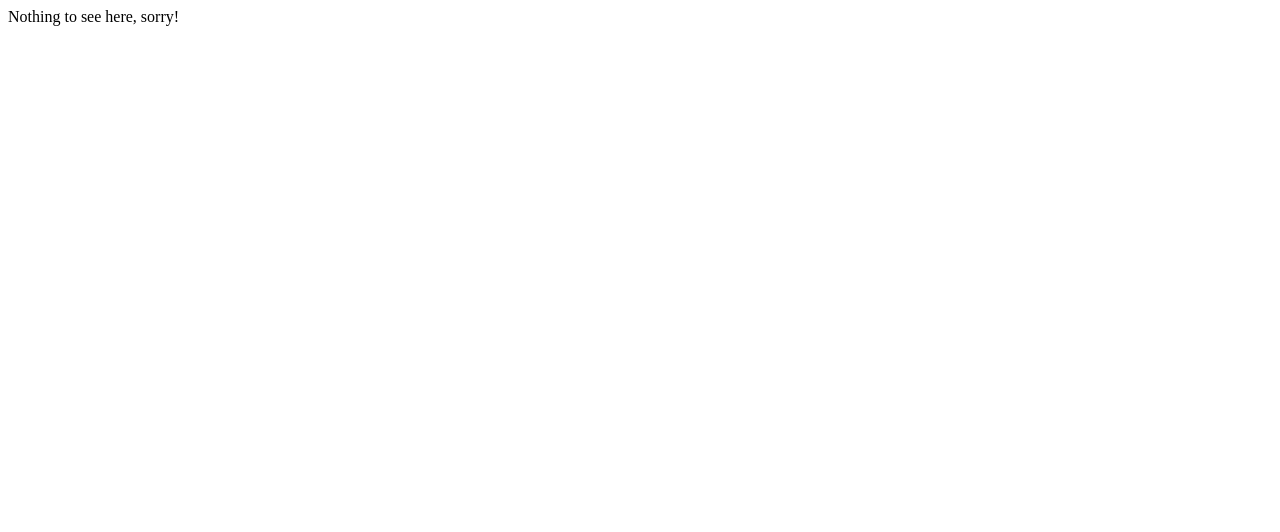
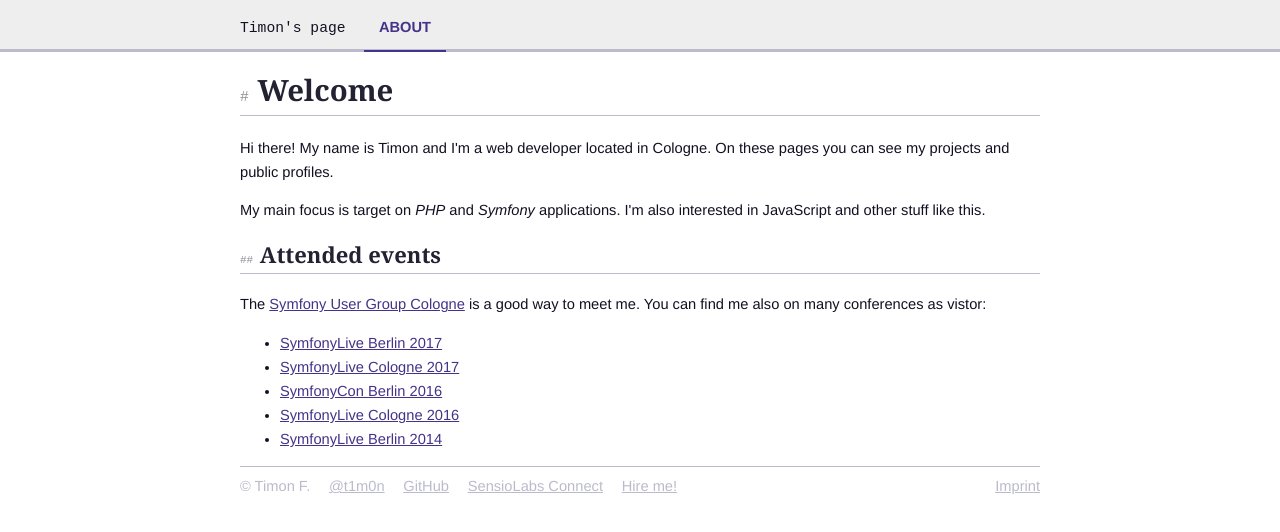
Before and after one commit to timonf/timonf.github.io, a plain HTML site: page index.html in a window 1280 px wide. Drawn offline with Linux system fonts and the light colour scheme.

Commit message:
Put some more information to my page

```diff
--- a/index.html
+++ b/index.html
@@ -1,10 +1,71 @@
-<!doctype html>
-<html lang="en">
-<head>
-<meta charset="utf-8">
+<!doctype html><html lang=en><head><meta charset=utf-8><meta name=viewport content="width=device-width,initial-scale=1">
 <title>Timon's GitHub page</title>
-</head>
-<body>
-Nothing to see here, sorry!
-</body>
-</html>
+<style>
+html {font: 11pt/18pt Helvetica,Arial,sans-serif}
+body {margin: 0 auto; max-width: 800px; padding-top: calc(2rem + 18pt); color: #112}
+old,warning {background: #A34; display: block; padding: 1rem; margin: 0 -5px; color: #fff}
+header {box-sizing: border-box; background: #eee;margin: 0 -5px; overflow-x: auto; white-space: nowrap; position: fixed; left: 0; right: 0; top: 0; box-shadow: inset 0 -.2rem 0 #bbc}
+header nav {margin: 0 auto; max-width: 800px; box-sizing: border-box;}
+header span {font-family: monospace;cursor: default; margin-right: 1rem}
+header a {display: inline-block; padding: 1rem;text-decoration: none; transition: background-color 250ms; font-weight: 700; text-transform: uppercase;}
+header a.active, header a:active {padding-bottom: .8rem; border-bottom: .2rem solid #438}
+header a, header a:link {color: #438}
+header a:hover, header a:focus {background: #bbc}
+footer {border-top: 1px solid #bbc; padding-top: .5rem; color: #bbc}
+footer nav {display: inline-block;}
+footer nav a {margin: 0 0 0 1rem}
+footer nav.imprint {float: right}
+footer a, footer a:link {color: #bbc}
+a, a:link {color: #438}
+h1,h2,h3 {font-family: Georgia,Times,sans-serif; color: #223; line-height: 1.2em}
+h1,h2 {border-bottom: 1px solid #bbc}
+h1:before{content:'# '}
+h1:after{content:''}
+h2:before{content:'## '}
+h2:after{content:''}
+h1:before,h2:before,h1:after,h2:after{font-size: .5em; opacity: .5; font-family: monospace; font-weight: normal;}
+@media (max-width: 810px) {
+  body {margin: 0 5px; padding-top: calc(2rem + 18pt + 1rem)}
+  header span {display: block; text-align: center; background: #008; margin: 0; color: #fff}
+  footer {text-align:center;}
+  footer nav {display: inline;}
+  footer nav a {margin: 0 1rem}
+  footer nav.imprint {float: none;}
+}
+</style>
+</head><body>
+
+<header>
+<nav>
+  <span>Timon's page</span>
+  <a href=/ class=active>About</a>
+</nav>
+</header>
+<old rel=noindex>Sorry, you are using an old browser / or JavaScript is disabled!</old><script>try{document.querySelectorAll("old").forEach(e => e.parentNode.removeChild(e));}catch(ex){}</script>
+<h1>Welcome</h1>
+<p>Hi there! My name is Timon and I'm a web developer located in Cologne. On these pages you can see my projects and public profiles.</p>
+<p>My main focus is target on <em>PHP</em> and <em>Symfony</em> applications. I'm also interested in JavaScript and other stuff like this.</p>
+
+<h2>Attended events</h2>
+<p>The <a href="https://www.meetup.com/de-DE/sfugcgn/">Symfony User Group Cologne</a> is a good way to meet me. You can find me also on many conferences as vistor:</p>
+<ul>
+  <li><a href=https://joind.in/event/symfonylive-berlin-2017>SymfonyLive Berlin 2017</a></li>
+  <li><a href=https://joind.in/event/symfonylive-cologne-2017-2017>SymfonyLive Cologne 2017</a></li>
+  <li><a href=https://joind.in/event/symfonycon-berlin-2016>SymfonyCon Berlin 2016</a></li>
+  <li><a href=https://joind.in/event/symfonylive-cologne-2016>SymfonyLive Cologne 2016</a></li>
+  <li><a href=https://joind.in/event/symfonylive-berlin-2014>SymfonyLive Berlin 2014</a></li>
+</ul>
+
+<footer>
+  &copy; Timon F.
+  <nav>
+    <a target=_blank href=https://twitter.com/t1m0n title="Follow me on Twitter">@t1m0n</a>
+    <a target=_blank href=https://github.com/timonf title="Fork me on GitHub">GitHub</a>
+    <a target=_blank href=https://connect.sensiolabs.com/profile/timon title="My profile on SensioLabs Connect">SensioLabs Connect</a>
+    <a target=_blank href=https://en.interlutions.de/contact title="Hire me via Interlutions">Hire me!</a>
+  </nav>
+  <nav class="imprint">
+    <a target=_blank href=http://imprint.timonf.de title="Imprint / Impressum" rel=nofollow>Imprint</a>
+  </nav>
+</footer>
+</body></html>
```
